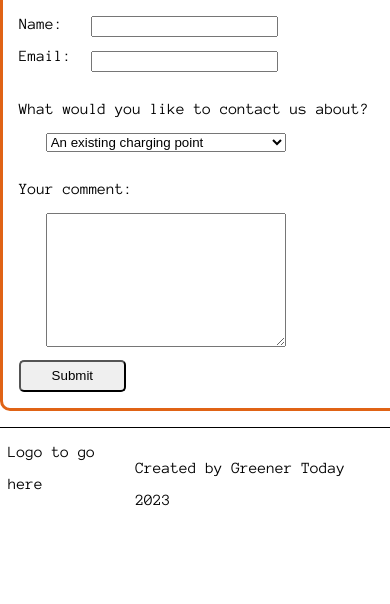
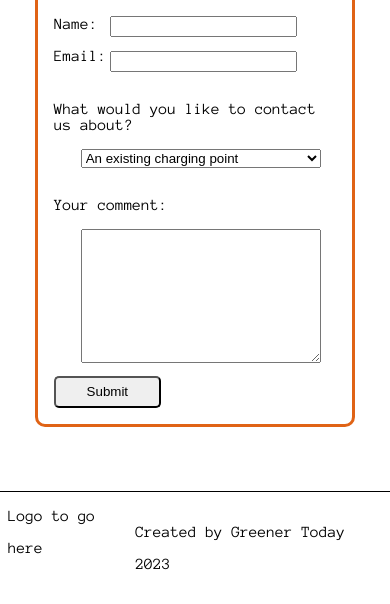
Before and after one commit to stef-cruz/power-up-point, a plain HTML site: page contact.html in a window 390 px wide. Shown: the part 553-1157 px from the top of the page. Before the commit the page ends 1093 px from the top, so only its background shows below. Drawn offline with Linux system fonts and the light colour scheme.

Commit message:
Add media query to make contactpage responsive to screens <500px

```diff
--- a/assets/css/style.css
+++ b/assets/css/style.css
@@ -199,7 +199,8 @@ footer {
     box-sizing: border-box;
     margin: 0 auto;
     margin-top: 3em;
-    width: 25em;
+    margin-bottom: 3em;
+    width: 20em;
     padding: 1em;
     border: 3px solid #E06315;
     border-radius: 10px;
@@ -257,6 +258,12 @@ textarea {
     width: 8em;
     padding: 0.5em;
     border-radius: 5px;
+}
+
+@media (min-width: 500px) {
+    .form-container {
+        width: 25em;
+    }
 }
 
 /* Home Page page specific */
```
